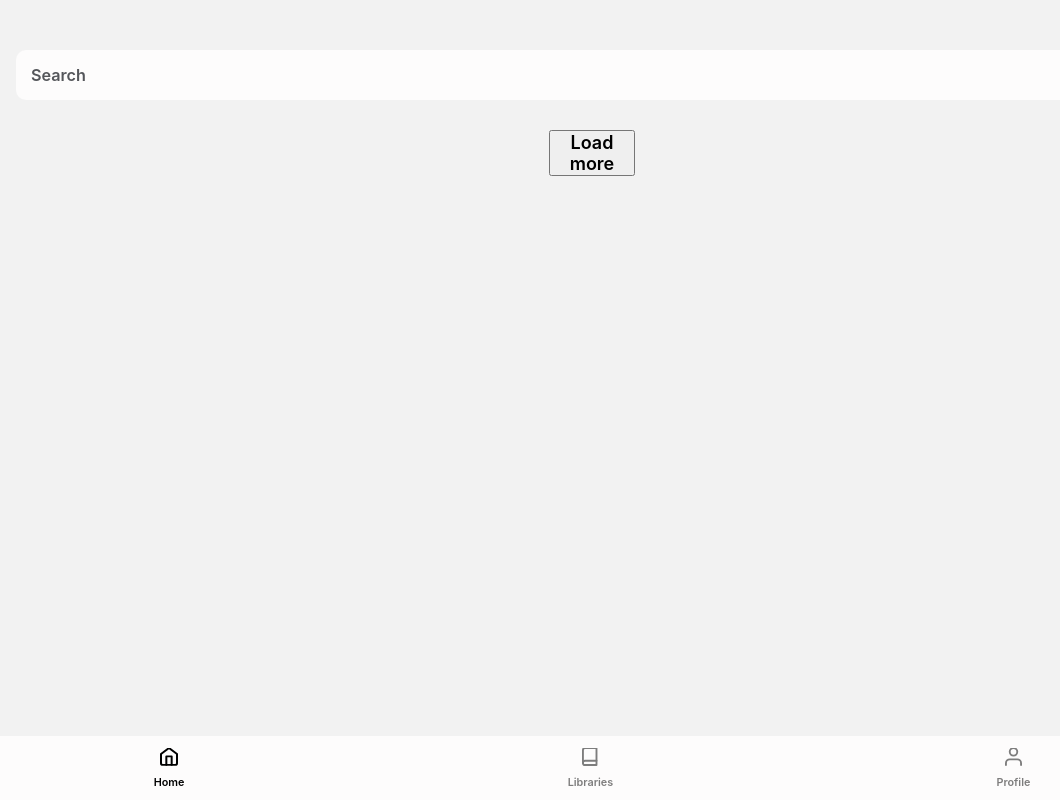
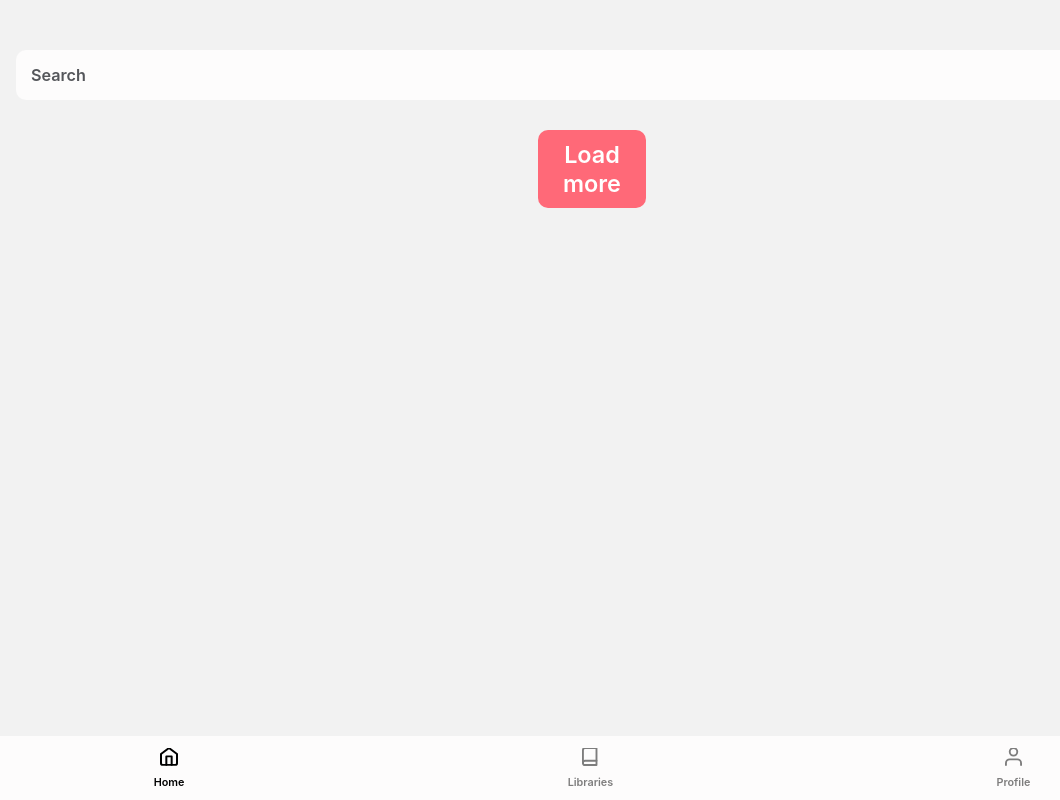
Before and after one commit to CRamos132/book-platform, a React (Create React App) app: page /search in a window 1280 px wide. Shown: the whole page, without its empty margins (48-1108 px from the left). Built offline with nearby package versions, Linux system fonts and the light colour scheme.

Commit message:
updated book sizing on search result

```diff
--- a/src/components/atoms/BookCoverSm/BookCoverSm.tsx
+++ b/src/components/atoms/BookCoverSm/BookCoverSm.tsx
@@ -2,7 +2,7 @@ import styled from 'styled-components';
 
 const BookCoverSm = styled.img`
     height: 153px;
-    max-width: 30vw;
+    max-width: 29vw;
     width: auto;
     cursor: pointer;
 `
--- a/src/components/atoms/CardWrapper/CardWrapper.ts
+++ b/src/components/atoms/CardWrapper/CardWrapper.ts
@@ -4,7 +4,7 @@ const CardWrapper = styled.article`
     display: flex;
     flex-direction: column;
     align-items: center;
-    max-width: 30%;
+    max-width: 29%;
     color: rgba(49, 49, 49, 0.8);
 `
 
--- a/src/components/molecules/BookList/BookList.tsx
+++ b/src/components/molecules/BookList/BookList.tsx
@@ -1,4 +1,5 @@
 import React, {useState} from 'react'
+import Button from '../../atoms/Button/Button'
 import VerticalWrapper from '../../atoms/VerticalWrapper/VerticalWrapper'
 import BookCard from '../../organisms/BookCard/BookCard'
 
@@ -41,7 +42,7 @@ const BookList: React.FC<BookListProps> = ({books, status, loadMore}) => {
                     />
                 )
             })}
-            {status === 'complete' && <button onClick={handleLoad}>Load more</button>}
+            {status === 'complete' && <Button onClick={handleLoad}>Load more</Button>}
             {status === 'waiting' && <span>Loading</span>}
             {status === 'empty' && <span>No books were found</span>}
         </VerticalWrapper>
```
